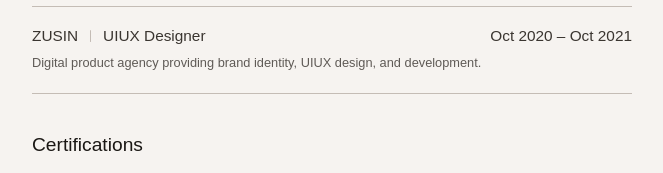
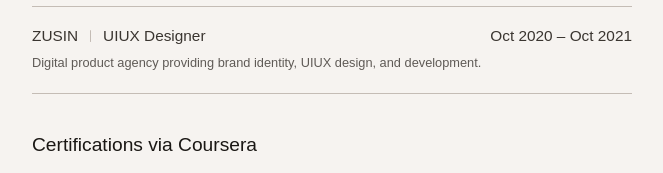
Before and after one commit to schoi84/Portfolio, a plain HTML site: page index.html in a window 1280 px wide. Shown: the part 2940-3113 px from the top of the page, without its empty margins (608-1271 px from the left). Drawn offline with nearby package versions, Linux system fonts and the light colour scheme; no server answers; a web font is replaced by a local one.

Commit message:
Add files via upload

```diff
--- a/index.html
+++ b/index.html
@@ -1233,7 +1233,7 @@ html[data-theme="dark"] .ld-screen { --ld-line: #7a7a7a; --ld-top: #262626; --ld
       </div>
     </div>
     <div>
-      <div class="tools-label" data-i18n="about.cert.label">Certifications</div>
+      <div class="tools-label" data-i18n="about.cert.label">Certifications via Coursera</div>
       <div class="cert-list">
         <div class="exp-item"><span class="exp-role" data-i18n="about.cert.uiux">UIUX Design Specialization</span><span class="exp-yr" data-i18n="about.cert.calarts">California Institute of the Arts</span></div>
         <div class="exp-item"><span class="exp-role">UX Design Professional Certificate</span><span class="exp-yr">Google</span></div>
@@ -1666,7 +1666,7 @@ const i18n = {
     'about.exp1.caption': 'Smart home technology company developing control panels for residential and commercial buildings.',
     'about.exp2.role': 'UIUX Designer',
     'about.exp3.role': 'UIUX Designer',
-    'about.cert.label': 'Certifications',
+    'about.cert.label': 'Certifications via Coursera',
     'about.award.label': 'Awards',
     'about.exp2.caption': 'Startup developing an AI-powered English writing and proofreading platform.',
     'about.exp2.yr': 'Nov 2021 – Nov 2024',
```
